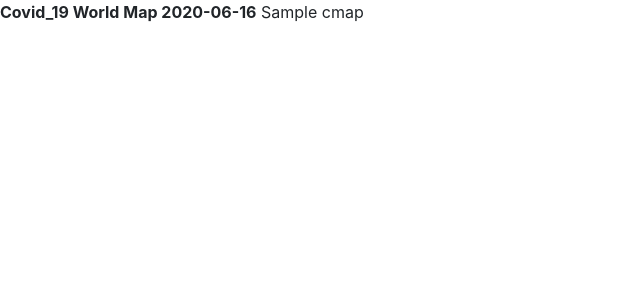
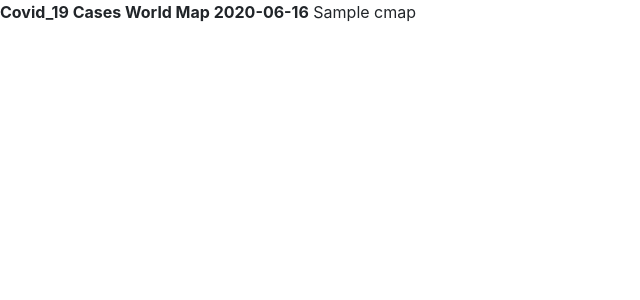
Before and after one commit to SLAA1234/covid-19-interactive-map, a Flask app: template templates/home.html in a window 1280 px wide. Shown: the top 300 px of the page, without its empty margins (0-640 px from the left). Run offline with Flask 2, Linux system fonts and the light colour scheme; the template is opened without the code that fills it: most values are stand-ins (such as "Sample title", 1, 10 or a date in 2020); parts of the project's set-up code (start-up, migrations or seed data) failed here and were passed over; some libraries are stand-ins or nearby versions.

```diff
--- a/templates/home.html
+++ b/templates/home.html
@@ -1,7 +1,7 @@
 {% extends 'base.html' %}
 
 {% block content%}
-<h><strong>Covid_19 World Map 2020-06-16</strong></h>
+<h><strong>Covid_19 Cases World Map 2020-06-16</strong></h>
 {{ cmap | safe }}
 
 {% endblock %}
```
Also changed, not shown: app.py (+6 -6 lines).
